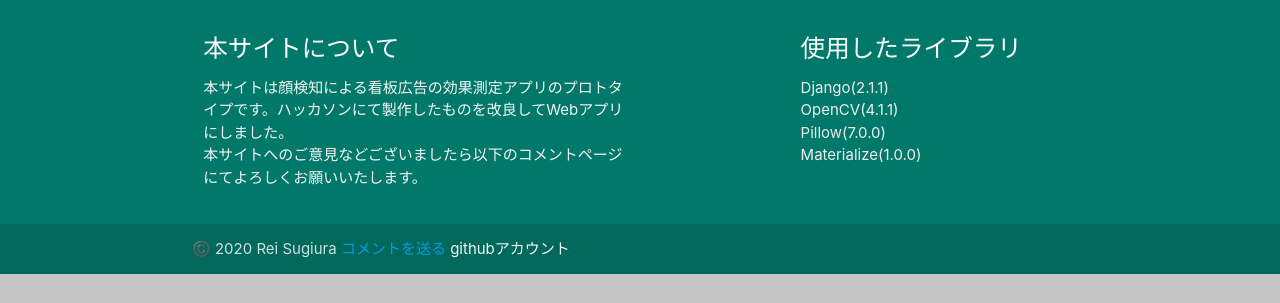
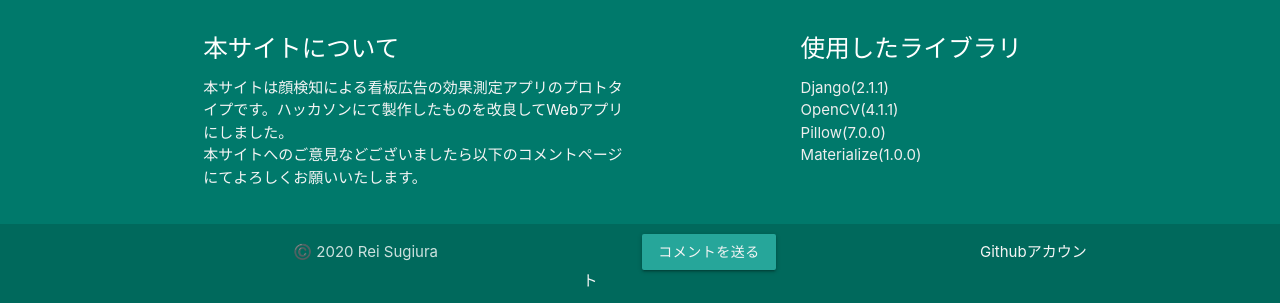
Before and after one commit to reibomaru/face_counter, a Django app: page / in a window 1280 px wide. Shown: the part 1153-1456 px from the top of the page. Before the commit the page ends 1427 px from the top, so only its background shows below. Run offline with Django 3.2, Linux system fonts and the light colour scheme.

Commit message:
モーダルボタンのレイアウトを整えた

```diff
--- a/face_count/static/face_count/style.css
+++ b/face_count/static/face_count/style.css
@@ -6,6 +6,10 @@
 
 .footer-copyright p{
     display: inline;
+}
+
+.footer-text{
+    margin: 0px 100px;
 }
 
 .comment-modal-body .container{
@@ -42,9 +46,17 @@
     -webkit-font-smoothing: subpixel-antialiased;
 }
 
-.comment-modal-body textarea{
+.comment-modal-body form textarea{
     padding: 5px;
     height: 300px;
+}
+
+.comment-modal-body form input[type=text]{
+    padding-left: 5px;
+}
+
+.comment-modal-body form input[type=email]{
+    padding-left: 5px;
 }
 
 .header-anker{
--- a/templates/face_count/base.html
+++ b/templates/face_count/base.html
@@ -76,15 +76,15 @@
                 </div>
             </div>
             <div class="footer-copyright teal darken-3">
-                <div class="container">
-                    <p>©️ 2020 Rei Sugiura</p>
-                    <a id="comment_modal_btn">コメントを送る</a>
+                <div class="container center">
+                    <p class="footer-text">©️ 2020 Rei Sugiura</p>
+                    <a class="footer-text grey-text text-lighten-4 btn" id="comment_modal_btn">コメントを送る</a>
                     <a
-                      class="grey-text text-lighten-4"
+                      class="footer-text grey-text text-lighten-4"
                       href="https://github.com/reibomaru"
                       target="_blank"
                       rel="noopener noreferrer"
-                    >githubアカウント</a>
+                    >Githubアカウント</a>
                 </div>
             </div>
             <div id="comment_modal" class="comment-modal">
```
